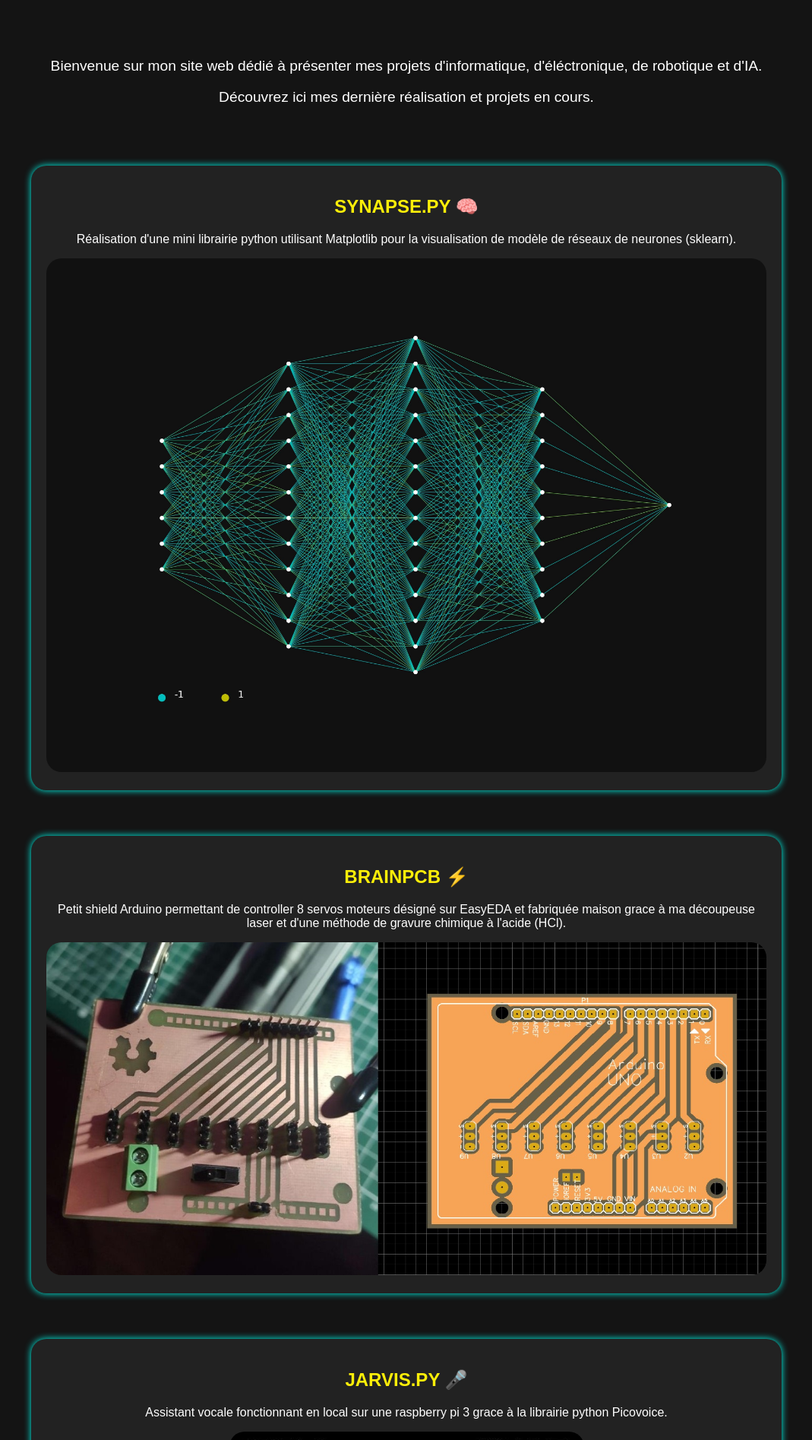
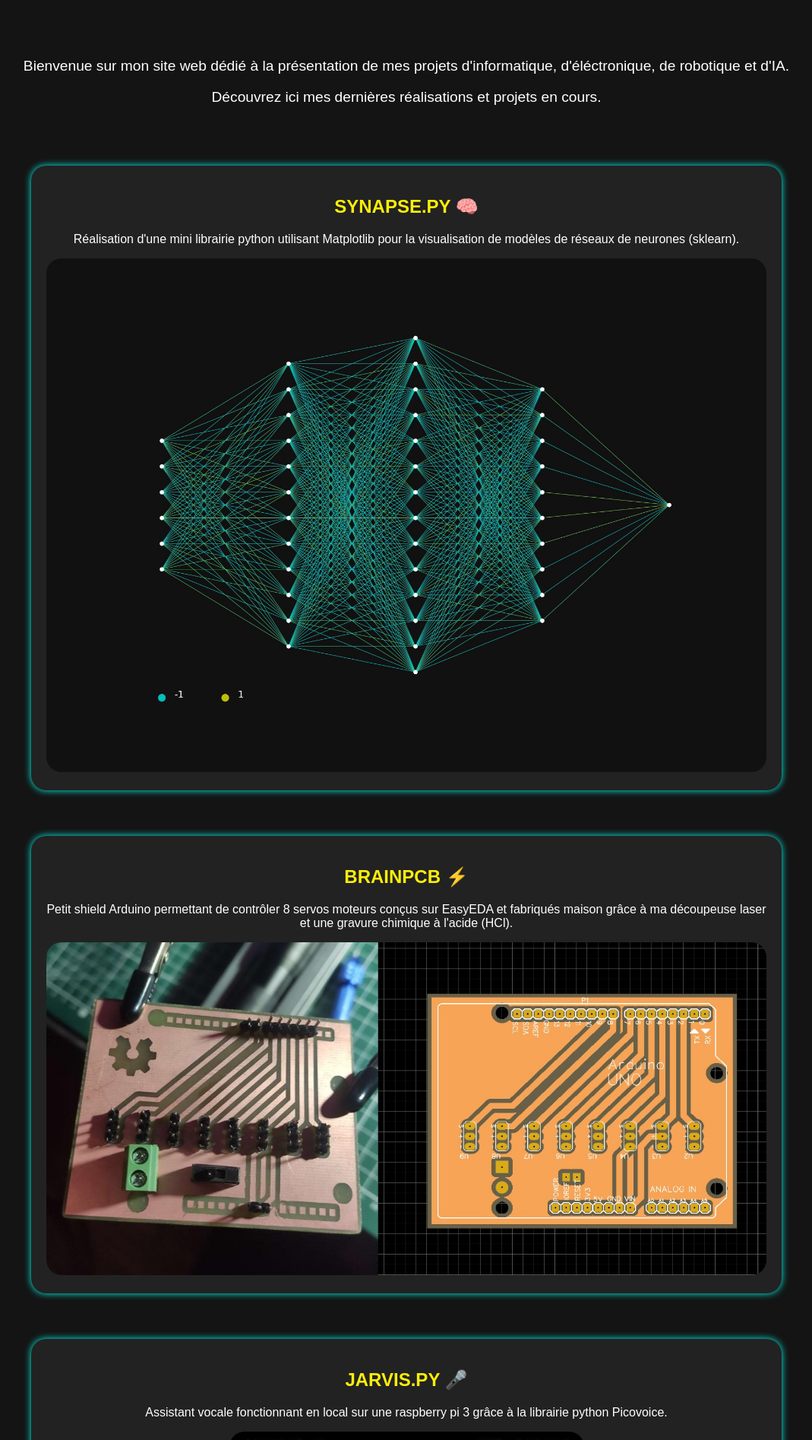
Before and after one commit to Mr-C4T/Mr-C4T.github.io, a plain HTML site: page index.html in a window 1280 px wide. Shown: the part 285-2180 px from the top of the page at 76% size, without its empty margins (105-1174 px from the left). Drawn offline with Linux system fonts and the light colour scheme; a web font is replaced by a local one.

Commit message:
corrections

```diff
--- a/index.html
+++ b/index.html
@@ -38,30 +38,30 @@
 </nav>
 
   <div id="introduction">
-    <p>Bienvenue sur mon site web dédié à présenter mes projets d'informatique, d'éléctronique, de robotique et d'IA.</p>
-    <p>Découvrez ici mes dernière réalisation et projets en cours.</p>
+    <p>Bienvenue sur mon site web dédié à la présentation de mes projets d'informatique, d'éléctronique, de robotique et d'IA.</p>
+    <p>Découvrez ici mes dernières réalisations et projets en cours.</p>
   </div>
 
     <main id="projet">
       <section id="projet2">
         <h2>Synapse.py 🧠</h2>
-        <p>Réalisation d'une mini librairie python utilisant Matplotlib pour la visualisation de modèle de réseaux de neurones (sklearn).</p>
+        <p>Réalisation d'une mini librairie python utilisant Matplotlib pour la visualisation de modèles de réseaux de neurones (sklearn).</p>
         <img src="img/synapse.jpg" alt="Image du projet 2">
       </section>
       <section id="projet1">
         <h2>BrainPCB ⚡</h2>
-        <p>Petit shield Arduino permettant de controller 8 servos moteurs désigné sur EasyEDA et fabriquée maison grace à ma découpeuse laser et d'une méthode de gravure chimique à l'acide (HCl).</p>
+        <p>Petit shield Arduino permettant de contrôler 8 servos moteurs conçus sur EasyEDA et fabriqués maison grâce à ma découpeuse laser et une gravure chimique à l'acide (HCl).</p>
         <img src="img/carte.jpg" alt="Image du projet 1">
         </section>
         <section id="projet2">
           <h2>Jarvis.py 🎤</h2>
-          <p>Assistant vocale fonctionnant en local sur une raspberry pi 3 grace à la librairie python Picovoice.</p>
+          <p>Assistant vocale fonctionnant en local sur une raspberry pi 3 grâce à la librairie python Picovoice.</p>
           <img src="img/jarvis.jpg" alt="Image du projet 2">
 
       </section>
       <section id="projet3">
         <h2>Site web BDE 🐿️</h2>
-        <p>Site web developpé pour l'association du bureau des éleves de LSH de l'universitée de Rouen.</p>
+        <p>Site web developpé pour l'association du bureau des éleves de LSH de l'université de Rouen.</p>
         <p></p><a href="https://bdelshrouen.github.io/">https://bdelshrouen.github.io/</a></p>
         <img src="img/bde.png" alt="Image du projet 3">
       </section>
@@ -73,15 +73,15 @@
 
       <section id="projet4">
         <h2>Sandevistan 🤖</h2>
-        <p>Prothèse cybernétique dorsale de mon costume d'hallowen inspiré de l'univers de Cyberpunk 2077. Projet mélant impression 3D, arduino et LEDS RGB néopixels.</p>
+        <p>Prothèse cybernétique dorsale de mon costume d'hallowen inspiré de l'univers de Cyberpunk 2077. Projet mêlant impression 3D, arduino et LEDS RGB néopixels.</p>
         <img src="img/sandevistan.gif" alt="Image du projet 3">
       </section>
 
-	  <!-- <section id="projet4">
-		<h2>Sandevistan 🤖</h2>
-    <p>Prothèse cybernétique dorsale de mon costume d'hallowen inspiré de l'univers de Cyberpunk 2077. Projet mélant impression 3D, arduino et LEDS RGB néopixels.</p>
+	  <!-- <section id="">
+		<h2></h2>
+    <p></p>
 		<video width="560" height="315" controls>
-			<source src="img/sandevistan.mp4" type="video/mp4">
+			<source src="" type="video/mp4">
 		</video>
       </section>-->
 
@@ -90,7 +90,7 @@
 
     </main>
     <footer id="contacts">
-      <p>N'hesitez pas à me contacter par mail si vous avez des questions ou si vous avez besoin d'aide pour vos projets scientifiques/artistiques : <a href="mailto:bato470@gmail.com"><b>bato470@gmail.com</b></a></p>
+      <p>N'hésitez pas à me contacter par mail si vous avez des questions ou si vous avez besoin d'aide pour vos projets scientifiques/artistiques : <a href="mailto:bato470@gmail.com"><b>bato470@gmail.com</b></a></p>
     </footer>
     <script src="script.js"></script>
   </body>
```
